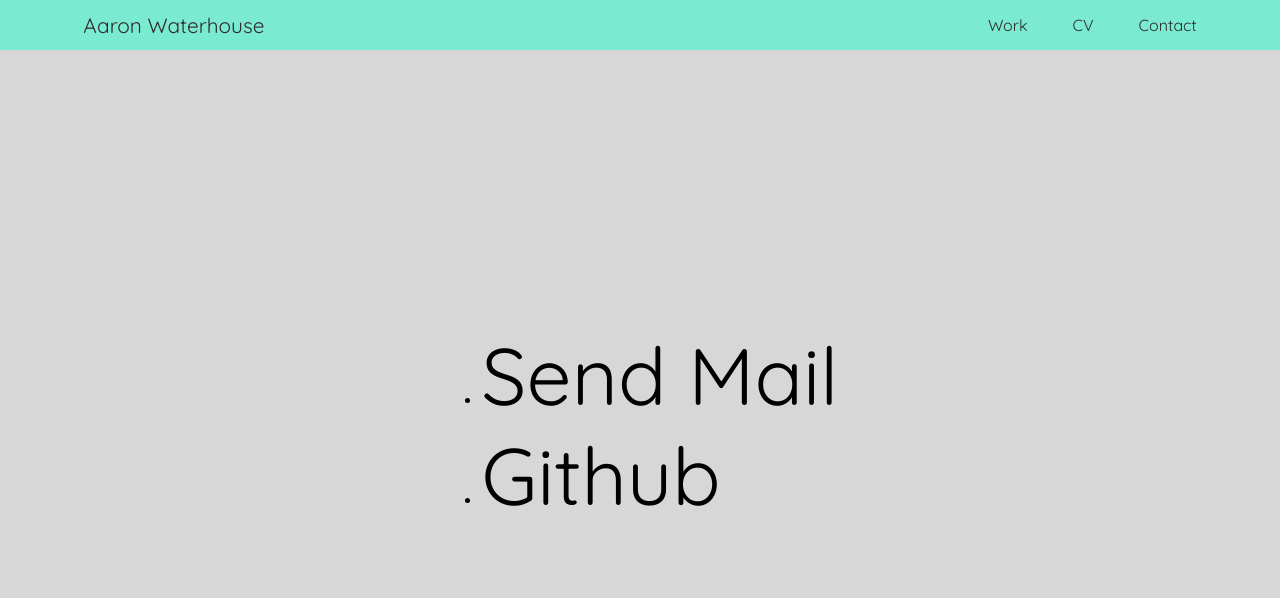
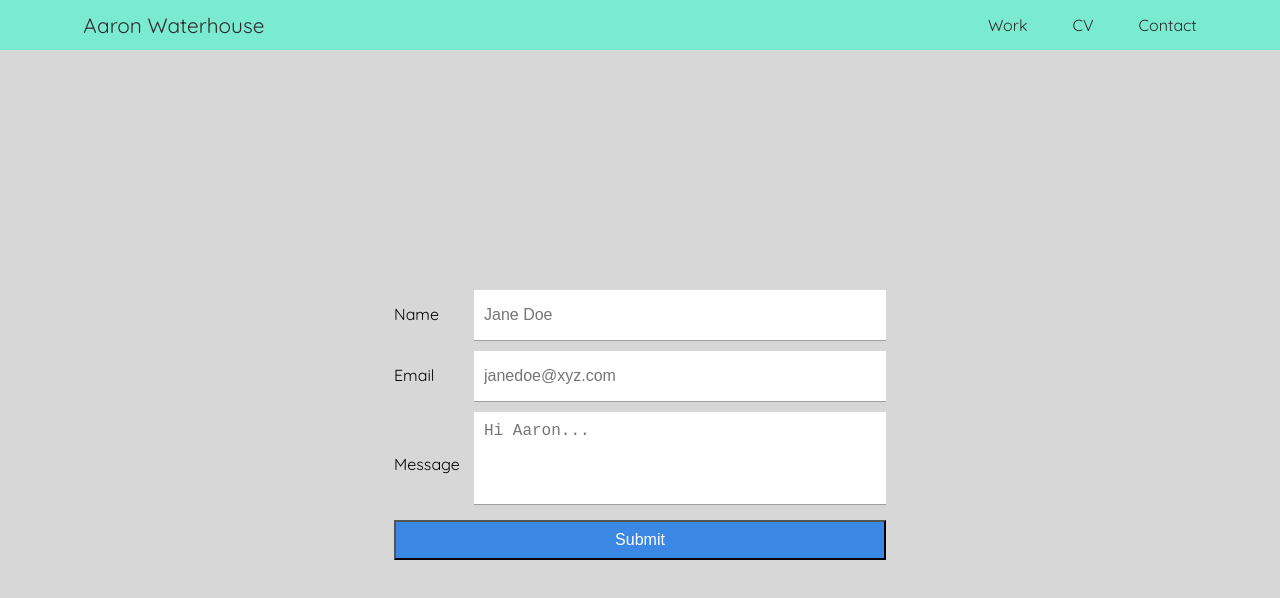
Before and after one commit to a-water/portfolioV1, a React (Create React App) app: page /contact in a window 1280 px wide. Shown: the top 598 px of the page. Built offline with nearby package versions, Linux system fonts and the light colour scheme.

Commit message:
Contact page pretty much complete

```diff
--- a/src/css/Contact.css
+++ b/src/css/Contact.css
@@ -7,12 +7,57 @@
   background-color: rgb(216, 215, 216);
 }
 
-li > a {
-  font-size: 5em;
-  text-decoration: none;
-  color: black;
+label {
+  /* text-align: right; */
+  display: inline-block;
+  width: 60px;
 }
 
-li > a:hover {
-  color: rgb(216, 167, 167);
+input[type="text"],
+input[type="email"] {
+  width: 400px;
+  border: none;
+  border-bottom: 1px solid #9e9e9e;
+  background-color: white;
+  outline: none;
+  height: 3rem;
+  font-size: 16px;
+  margin: 0 0 10px 20px;
+  padding-left: 10px;
 }
+
+input[type="submit"] {
+  width: 100%;
+  height: 40px;
+  background-color: #3a87e4;
+  color: white;
+  font-size: 16px;
+}
+
+input[type="submit"]:active {
+  color: #145268;
+}
+
+input[type='submit']:hover {
+  box-shadow: 0 0 2px 2px rgb(19, 87, 213);
+}
+
+.displayErrors input:invalid,
+.displayErrors textarea:invalid {
+  border: 1px solid #d76262;
+}
+
+textarea {
+  resize: none;
+  width: 400px;
+  border: none;
+  border-bottom: 1px solid #9e9e9e;
+  background-color: white;
+  height: 5rem;
+  font-size: 16px;
+  padding-left: 10px;
+  padding-top: 10px;
+  margin-left: 20px;
+  margin-bottom: 15px;
+  vertical-align: middle;
+}
--- a/src/css/Landing.css
+++ b/src/css/Landing.css
@@ -1,3 +1,15 @@
+.landingLeft {
+  background-color: #b6ecdf;
+}
+
+.landingRight {
+  background-color: #f6f6f6d0;
+}
+
+.landingRight > .blurb > p {
+  color: #63676c;
+}
+
 .blurb {
   width: 80%;
   height: calc(100vh - 50px);
--- a/src/css/ProjectBio.css
+++ b/src/css/ProjectBio.css
@@ -48,6 +48,10 @@
   padding-left: 20px;
 }
 
+.projectLinks > a {
+  text-decoration: none;
+}
+
 .projectLinks > a:visited{
   color: white;
 }
--- a/src/js/Contact.js
+++ b/src/js/Contact.js
@@ -2,15 +2,69 @@
 import Nav from './Nav';
 
 class Contact extends Component {
+
+  constructor(props) {
+    super(props);
+
+    this.state = {
+      name: "",
+      email: "",
+      message: "",
+      displayErrors: false
+    }
+
+    this.handleInputChange = this.handleInputChange.bind(this);
+    this.handleSubmit = this.handleSubmit.bind(this);
+  }
+
+  handleInputChange(event) {
+    this.setState({
+      [event.target.name]: event.target.value
+    });
+    console.log('state:', this.state);
+  }
+
+  handleSubmit(event) {
+    event.preventDefault();
+    if(!event.target.checkValidity()) {
+      this.setState ({ displayErrors: true });
+      return;
+    }
+
+    let formData = event.target;
+    fetch('https://formspree.io/aaronwaterhouse@gmail.com', {
+      method: 'POST',
+      body: formData
+    })
+
+    this.setState({
+      name: "",
+      email: "",
+      message: "",
+      displayErrors: false
+    })
+  }
+
   render() {
     return(
       <div>
         <Nav displayName = { true }/>
         <div className="contact">
-          <ul>
-            <li><a href="mailto:aaronwaterhouse@gmail.com?Subject=Hi%20Aaron" target="_top">Send Mail</a></li>
-            <li><a href="https://github.com/a-water" rel="noopener noreferrer" target="_blank">Github</a></li>
-          </ul>
+          <form onSubmit={ this.handleSubmit } noValidate className={this.state.displayErrors ? "displayErrors" : ""}>
+            <label>Name</label>
+            <input type="text" name="name"placeholder="Jane Doe" value={ this.state.name } onChange={ this.handleInputChange } required />
+            <br />
+
+            <label>Email</label>
+            <input type="email" name="email" placeholder="janedoe@xyz.com" value={ this.state.email } onChange={ this.handleInputChange } required />
+            <br />
+
+            <label>Message</label>
+            <textarea type="text" name="message" placeholder="Hi Aaron..." value={ this.state.message } onChange={ this.handleInputChange } required></textarea>
+            <br />
+
+            <input type="submit" value="Submit" />
+          </form>
         </div>
       </div>
     );
--- a/src/js/Landing.js
+++ b/src/js/Landing.js
@@ -9,7 +9,8 @@
       leftType: "text",
       leftContent: landingPageData["introText"],
       rightType: "text",
-      rightContent: landingPageData["aboutText"]
+      rightContent: landingPageData["aboutText"],
+      isLanding: true
     };
 
     return (
--- a/src/js/Nav.js
+++ b/src/js/Nav.js
@@ -3,9 +3,9 @@
 import resumePdf from '../assets/Aaron-Waterhouse-STE.pdf';
 
 class Nav extends Component {
-  constructor(props) {
-    super(props);
-  }
+  // constructor(props) {
+  //   super(props);
+  // }
 
   addCurrentPageClass(path) {
     let currentPath = this.props;
--- a/src/js/SplitTemplate.js
+++ b/src/js/SplitTemplate.js
@@ -20,11 +20,11 @@
   render() {
     return (
       <div className="SplitParent">
-        <div className="split left">
+        <div className={`split left ${this.props.isLanding ? "landingLeft" : ""}`}>
           { this.renderContent(this.props.leftType, this.props.leftContent) }
         </div>
 
-        <div className="split right">
+        <div className={`split right ${this.props.isLanding ? "landingRight" : ""}`}>
           { this.renderContent(this.props.rightType, this.props.rightContent) }
         </div>
       </div>
```
